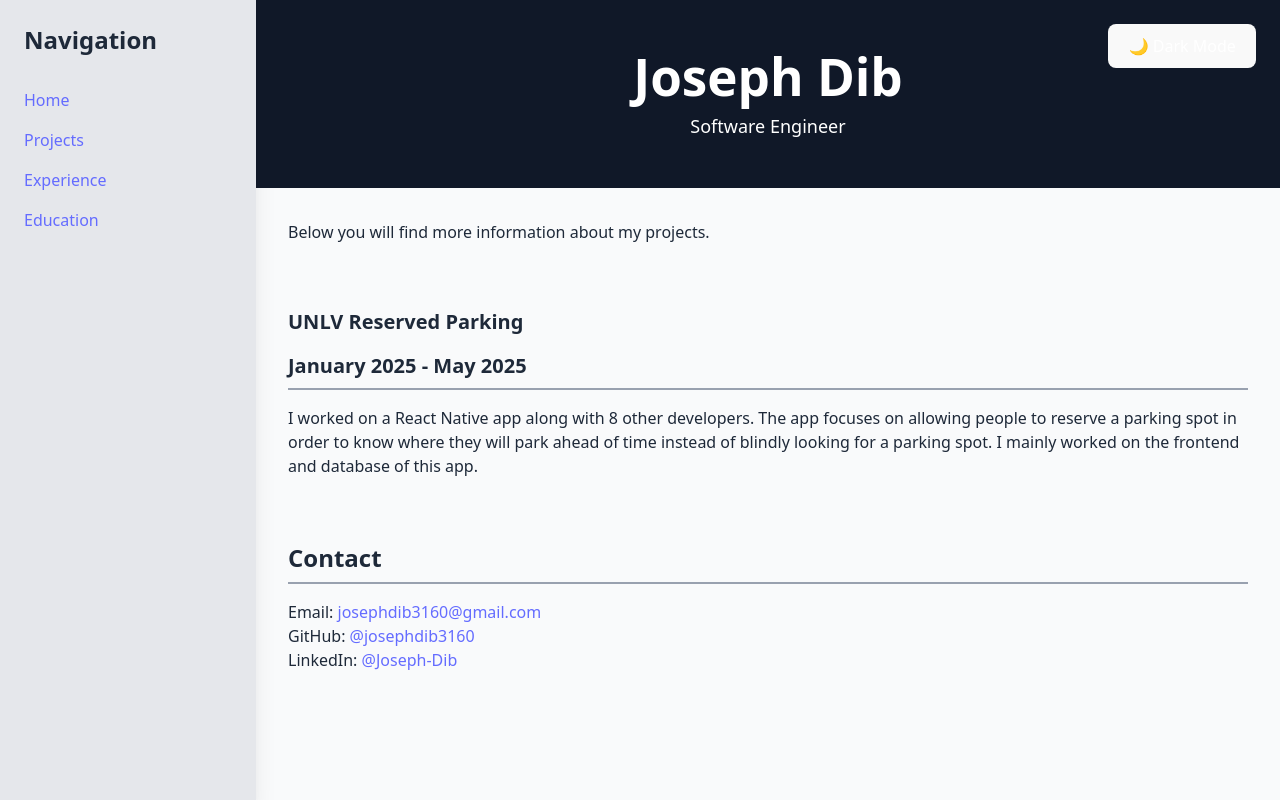
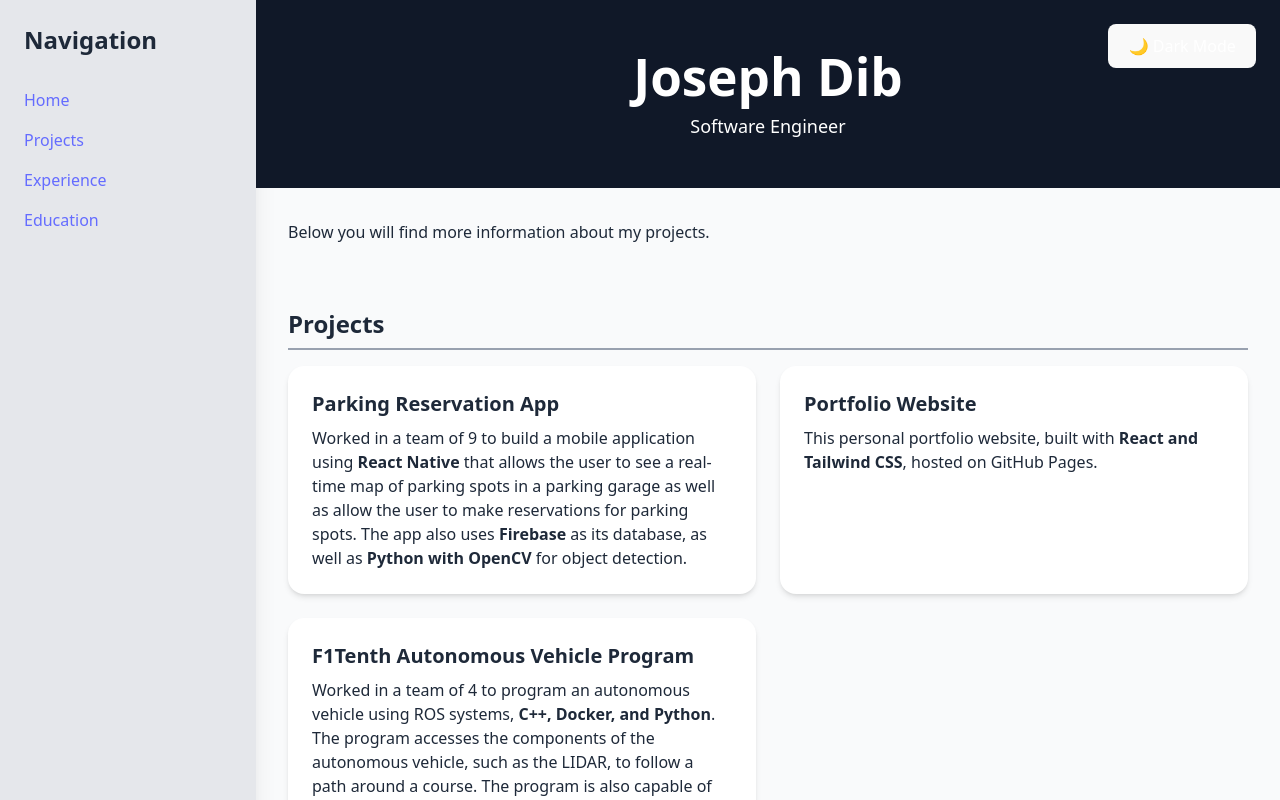
Before and after one commit to josephdib3160/josephdib3160.github.io, a React (Vite) app: page /projects in a window 1280 px wide. Shown: the top 800 px of the page. Built offline with nearby package versions, Linux system fonts and the light colour scheme.

Commit message:
added projects and changed sidebar

```diff
--- a/src/App.tsx
+++ b/src/App.tsx
@@ -15,7 +15,7 @@ export default function Portfolio() {
   return (
     <div className={`${darkMode ? 'bg-gray-900 text-gray-100' : 'bg-gray-50 text-gray-800'} min-h-screen transition-colors flex duration-300`}>
 
-      <aside className={`${darkMode ? 'bg-gray-700' : 'bg-gray-200'} w-64 min-h-screen p-6 flex flex-col gap-4 shadow-xl`}>
+      <aside className={`${darkMode ? 'bg-gray-950' : 'bg-gray-200'} w-64 min-h-screen p-6 flex flex-col gap-4 shadow-xl`}>
 <h2 className="text-2xl font-bold mb-4">Navigation</h2>
 <Link to="/" >Home</Link>
 <Link to="/projects" >Projects</Link>
@@ -51,6 +51,10 @@ export default function Portfolio() {
           Hi! I’m Joseph Dib, a passionate developer who loves building efficient solutions
           and learning new technologies. I have a Bachelor's of Science in Computer Science and am looking for any job related to software engineering!
         </p>
+
+        <p>
+          Use the sidebar on the left side of the page to navigate to the different sections of my website!
+        </p>
         </section>
         <img className = "m-8" src={"headshot-copy.jpg"} width={200} >
         </img>
@@ -59,26 +63,6 @@ export default function Portfolio() {
 
       </div>
       </div>
-
-      {/* Projects Section */}
-      <section id="projects" className=" mx-auto p-8">
-        <h2 className="text-2xl font-semibold mb-4 border-b-2 border-gray-400 pb-2">Projects</h2>
-        <div className="grid md:grid-cols-2 gap-6">
-          <motion.div whileHover={{ scale: 1.03 }} className={`${darkMode ? 'bg-gray-800' : 'bg-white'} p-6 rounded-2xl shadow-md`}>
-            <h3 className="text-xl font-bold">Parking Reservation App</h3>
-            <p className="mt-2">
-              A React Native app that helps users find and reserve parking spots on a live map.
-            </p>
-          </motion.div>
-
-          <motion.div whileHover={{ scale: 1.03 }} className={`${darkMode ? 'bg-gray-800' : 'bg-white'} p-6 rounded-2xl shadow-md`}>
-            <h3 className="text-xl font-bold">Portfolio Website</h3>
-            <p className="mt-2">
-              This personal website built with React, Tailwind CSS, and Framer Motion, hosted on GitHub Pages.
-            </p>
-          </motion.div>
-        </div>
-      </section>
 
       {/* Skills Section */}
       <section id="skills" className=" mx-auto p-8">
--- a/src/app/Education.tsx
+++ b/src/app/Education.tsx
@@ -15,7 +15,7 @@ export default function Education() {
   return (
     <div className={`${darkMode ? 'bg-gray-900 text-gray-100' : 'bg-gray-50 text-gray-800'} min-h-screen transition-colors flex duration-300`}>
 
-      <aside className={`${darkMode ? 'bg-gray-700' : 'bg-gray-200'} w-64 min-h-screen p-6 flex flex-col gap-4 shadow-xl`}>
+      <aside className={`${darkMode ? 'bg-gray-950' : 'bg-gray-200'} w-64 min-h-screen p-6 flex flex-col gap-4 shadow-xl`}>
 <h2 className="text-2xl font-bold mb-4">Navigation</h2>
 <Link to="/" >Home</Link>
 <Link to="/projects" >Projects</Link>
--- a/src/app/Experience.tsx
+++ b/src/app/Experience.tsx
@@ -14,7 +14,7 @@ export default function Experience() {
   return (
     <div className={`${darkMode ? 'bg-gray-900 text-gray-100' : 'bg-gray-50 text-gray-800'} min-h-screen transition-colors flex duration-300`}>
 
-      <aside className={`${darkMode ? 'bg-gray-700' : 'bg-gray-200'} w-64 min-h-screen p-6 flex flex-col gap-4 shadow-xl`}>
+      <aside className={`${darkMode ? 'bg-gray-950' : 'bg-gray-200'} w-64 min-h-screen p-6 flex flex-col gap-4 shadow-xl`}>
 <h2 className="text-2xl font-bold mb-4">Navigation</h2>
 <Link to="/" >Home</Link>
 <Link to="/projects" >Projects</Link>
--- a/src/app/Projects.tsx
+++ b/src/app/Projects.tsx
@@ -1,4 +1,5 @@
 import { useState, useEffect } from 'react';
+import { motion } from 'framer-motion';
 import { Link } from "react-router";
 
 export default function Projects() {
@@ -14,7 +15,7 @@ export default function Projects() {
   return (
     <div className={`${darkMode ? 'bg-gray-900 text-gray-100' : 'bg-gray-50 text-gray-800'} min-h-screen transition-colors flex duration-300`}>
 
-      <aside className={`${darkMode ? 'bg-gray-700' : 'bg-gray-200'} w-64 min-h-screen p-6 flex flex-col gap-4 shadow-xl`}>
+      <aside className={`${darkMode ? 'bg-gray-950' : 'bg-gray-200'} w-64 min-h-screen p-6 flex flex-col gap-4 shadow-xl`}>
 <h2 className="text-2xl font-bold mb-4">Navigation</h2>
 <Link to="/" >Home</Link>
 <Link to="/projects" >Projects</Link>
@@ -43,12 +44,35 @@ export default function Projects() {
         </p>
       </section>
 
-      <section id="about" className="mx-auto p-8">
-        <h2 className="text-xl font-semibold mb-4 border-gray-400 ">UNLV Reserved Parking</h2>
-        <h2 className="text-xl font-semibold mb-4 border-b-2 pb-2 border-gray-400 ">January 2025 - May 2025</h2>
-        <p>
-          I worked on a React Native app along with 8 other developers. The app focuses on allowing people to reserve a parking spot in order to know where they will park ahead of time instead of blindly looking for a parking spot. I mainly worked on the frontend and database of this app.
-        </p>
+      <section id="projects" className=" mx-auto p-8">
+        <h2 className="text-2xl font-semibold mb-4 border-b-2 border-gray-400 pb-2">Projects</h2>
+        <div className="grid md:grid-cols-2 gap-6">
+          <motion.div whileHover={{ scale: 1.03 }} className={`${darkMode ? 'bg-gray-800' : 'bg-white'} p-6 rounded-2xl shadow-md`}>
+            <h3 className="text-xl font-bold">Parking Reservation App</h3>
+            <p className="mt-2">
+              Worked in a team of 9 to build a mobile application using <b>React Native</b> that allows the user to see a real-time map of
+              parking spots in a parking garage as well as allow the user to make reservations for parking spots.
+              The app also uses <b>Firebase</b> as its database, as well as <b>Python with OpenCV </b> for object detection.
+            </p>
+          </motion.div>
+
+          <motion.div whileHover={{ scale: 1.03 }} className={`${darkMode ? 'bg-gray-800' : 'bg-white'} p-6 rounded-2xl shadow-md`}>
+            <h3 className="text-xl font-bold">Portfolio Website</h3>
+            <p className="mt-2">
+              This personal portfolio website, built with <b>React and Tailwind CSS</b>, hosted on GitHub Pages.
+            </p>
+          </motion.div>
+
+          <motion.div whileHover={{ scale: 1.03 }} className={`${darkMode ? 'bg-gray-800' : 'bg-white'} p-6 rounded-2xl shadow-md`}>
+            <h3 className="text-xl font-bold">F1Tenth Autonomous Vehicle Program</h3>
+            <p className="mt-2">
+              Worked in a team of 4 to program an autonomous vehicle using ROS systems, <b>C++, Docker, and Python</b>.
+              The program accesses the components of the autonomous vehicle, such as the LIDAR, to follow
+              a path around a course. The program is also capable of safely navigating the vehicle around obstacles in the path
+              and engaging Automatic Emergency Braking when needed.
+            </p>
+          </motion.div>
+        </div>
       </section>
 
       {/* Contact Section */}
```
